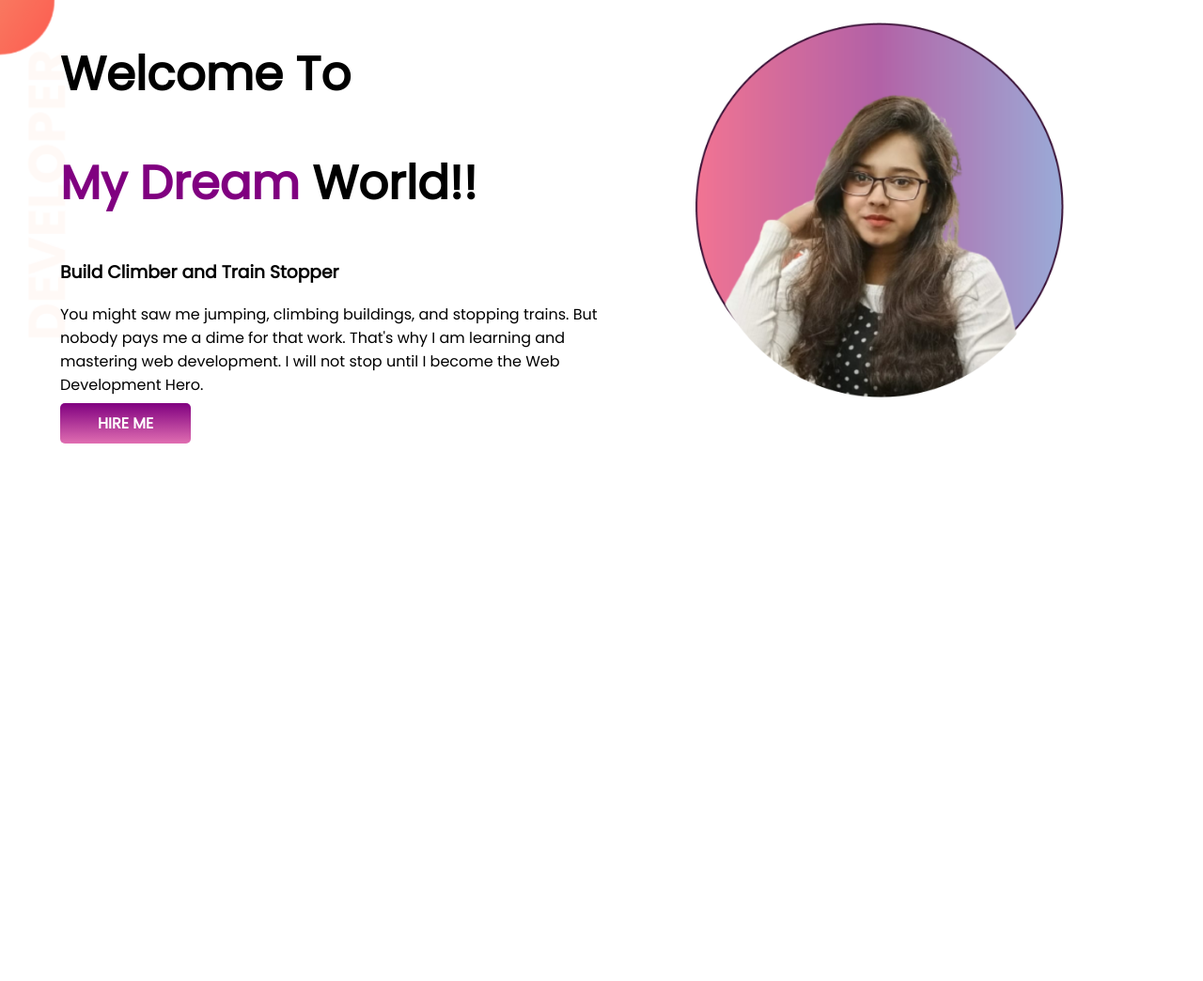
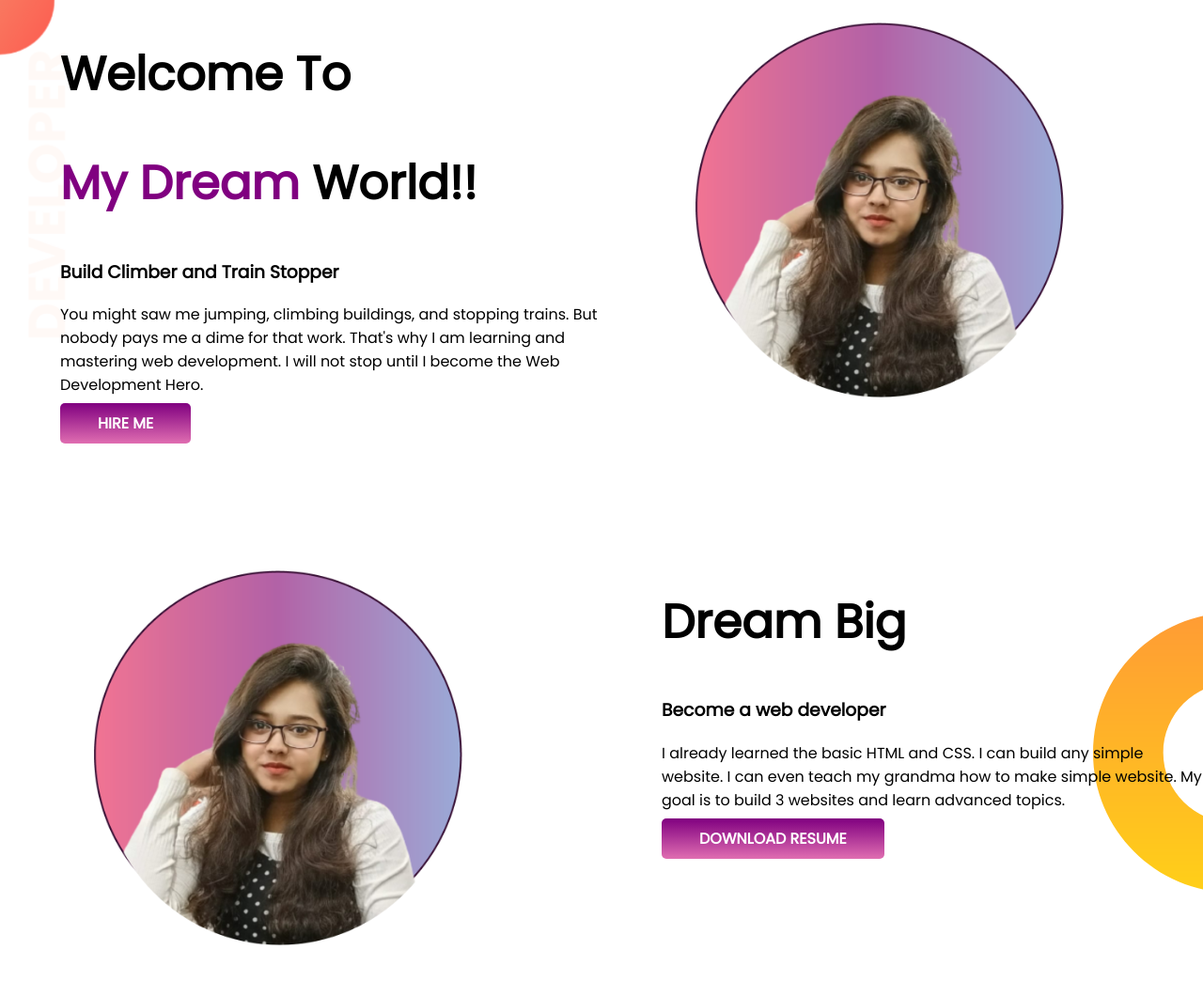
Before and after one commit to USNSathi/developer-portfolio, a plain HTML site: page index.html in a window 1280 px wide. Shown: the whole page at 94% size. Before the commit the page ends 800 px from the top, so only its background shows below. Drawn offline with Linux system fonts and the light colour scheme.

Commit message:
2nd section done

```diff
--- a/index.html
+++ b/index.html
@@ -28,6 +28,18 @@
         </div>
         <div class="half-width"><img src="images/My edit pic.png" alt=""></div>
     </section>
+    <section class="dream-big">
+        <div class="half-width">
+            <img src="images/My edit pic.png" alt="">
+        </div>
+        <div class="half-width">
+            <h1>Dream Big</h1>
+            <h3>Become a web developer</h3>
+            <p>I already learned the basic HTML and CSS. I can build any simple website. I can even teach my grandma how
+                to make simple website. My goal is to build 3 websites and learn advanced topics.</p>
+            <a class="link-button" target="_blank" href="https://www.facebook.com/sa.thi.33865/">DOWNLOAD RESUME</a>
+        </div>
+    </section>
 </body>
 
 </html>
--- a/style.css
+++ b/style.css
@@ -10,6 +10,7 @@ h1{
 }
 section{
     display: flex;
+    margin-bottom: 120px;
 }
 .half-width{
     width: 50%;
@@ -30,3 +31,8 @@ section{
     background-image: url(images/top-banner.png);
     background-repeat: no-repeat;
 }
+.dream-big{
+    background-image: url(images/dream-bg.png);
+    background-repeat: no-repeat;
+    background-position: right;
+}
```
